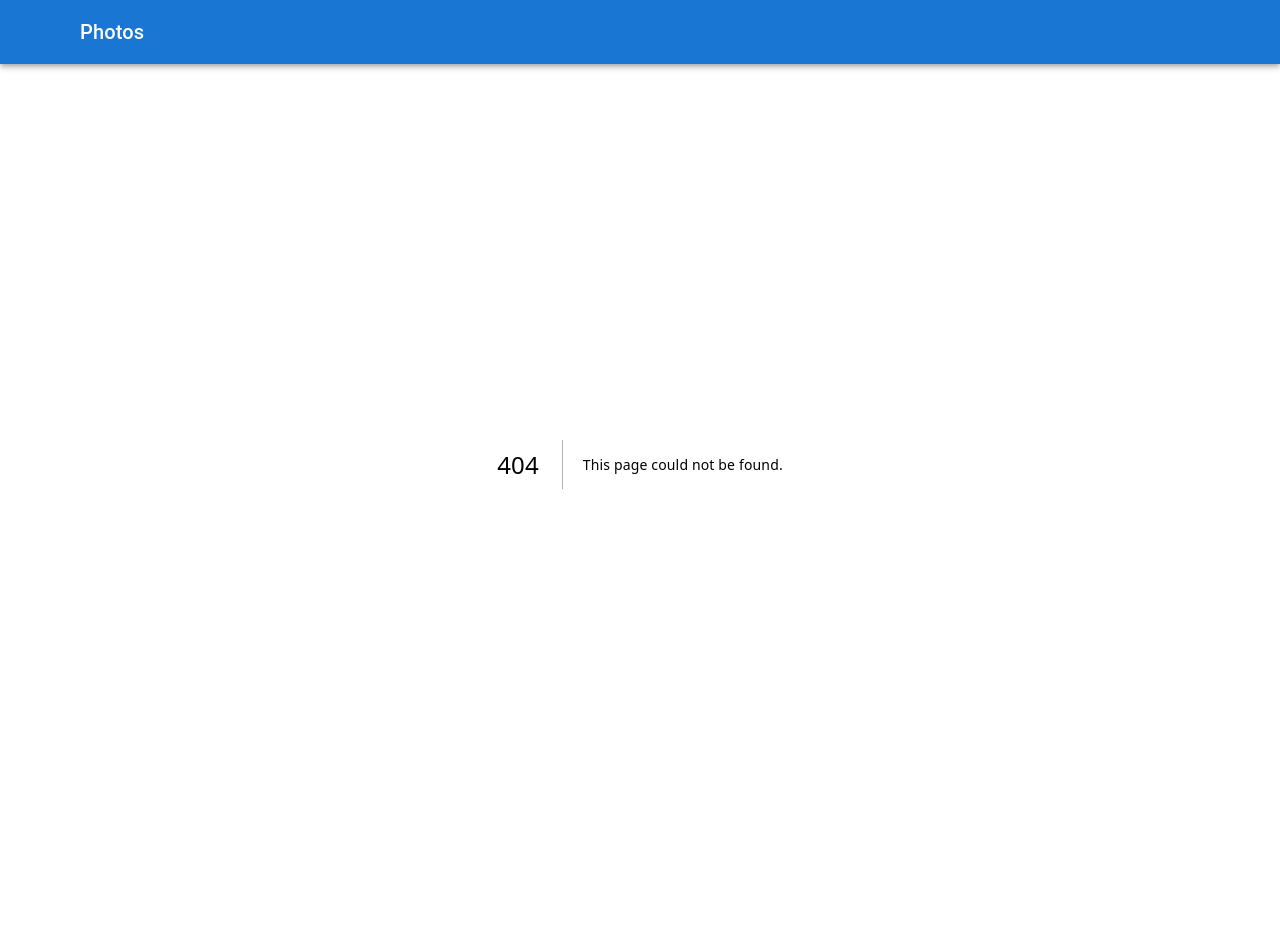
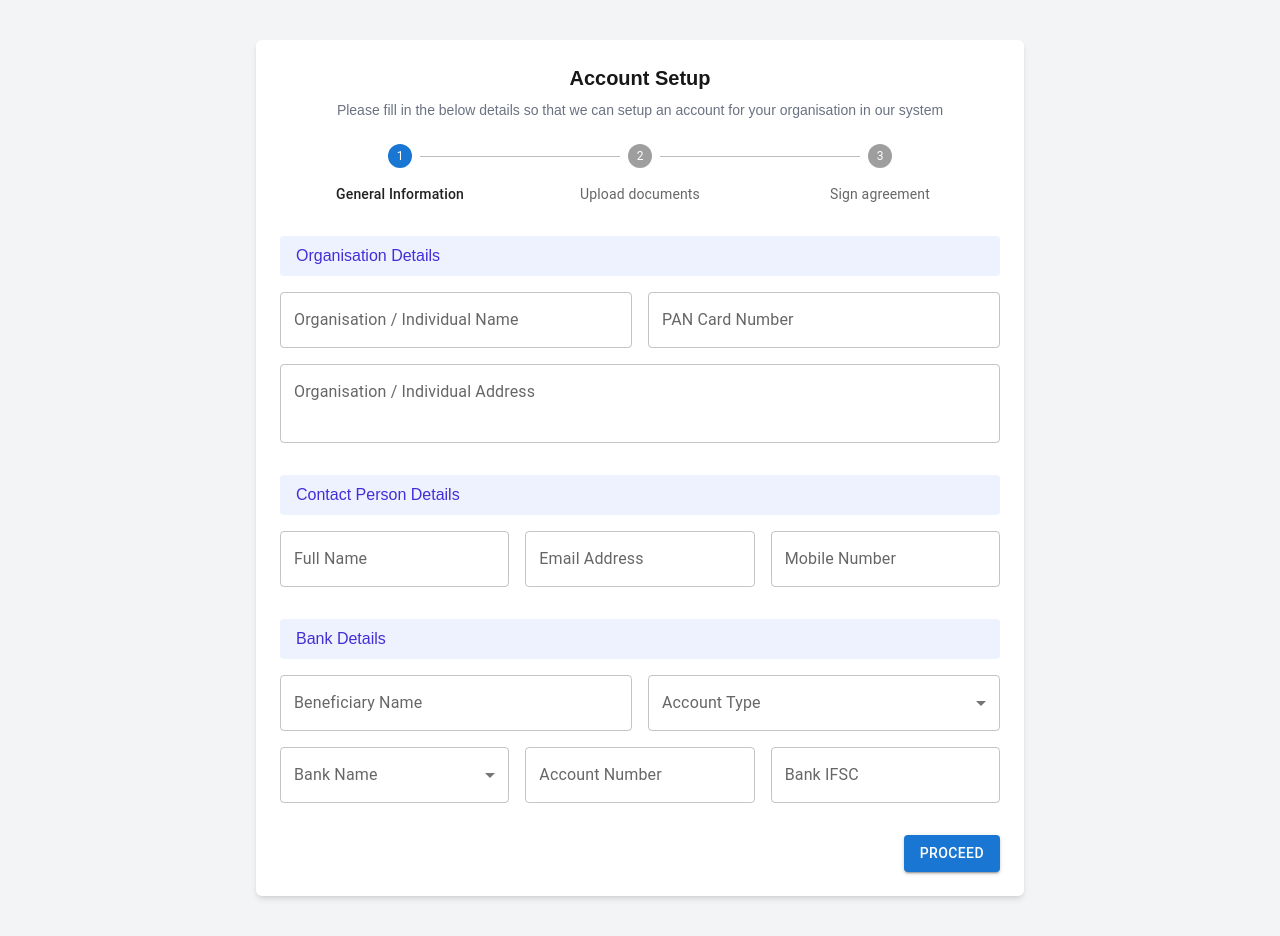
Before and after one commit to chouhannikita/MovieProject, a Next.js app in the folder frontend/: page /admin/auth/register/account-setup in a window 1280 px wide. Before the commit this address had no page. Before the commit the page ends 864 px from the top, so only its background shows below. Built offline with nearby package versions, Linux system fonts and the light colour scheme; some icons are missing.

Commit message:
verify otp

```diff
--- a/frontend/src/api/register/register.js
+++ b/frontend/src/api/register/register.js
@@ -9,3 +9,8 @@ export const sendOtpApi = async (data) => {
   const res = await apiCall("/otp/send", "POST", data);
   return res;
 }
+
+export const verifyOtpApi = async (data) => {
+  const res = await apiCall("/otp/verify", "POST", data);
+  return res;
+}
--- a/frontend/src/app/AppLayout.jsx
+++ b/frontend/src/app/AppLayout.jsx
@@ -1,29 +1,40 @@
 "use client";
-import React from "react";
-import Header from "./header/Header";
+
+import React, { useEffect, useState } from "react";
 import ThemeRegistry from "@/theme/ThemeRegistry";
 import { usePathname } from "next/navigation";
-import { PropTypes } from "prop-types";
+import PropTypes from "prop-types";
 
-const HIDE_LAYOUT_PATHS = ["/admin/auth/login", "/admin/auth/register"];
+const HIDE_LAYOUT_PATHS = [
+  "/admin/auth/login",
+  "/admin/auth/register",
+  "/admin/auth/register/account-setup",
+];
 
 const AppLayout = ({ children }) => {
-  const pathname = usePathname()
+  const pathname = usePathname();
+  const [mounted, setMounted] = useState(false);
+
+  useEffect(() => {
+    setMounted(true);
+  }, []);
+
+  // Prevent hydration mismatch
+  if (!mounted) {
+    return null;
+  }
+
   const shouldHideLayout = HIDE_LAYOUT_PATHS.includes(pathname);
 
   if (shouldHideLayout) {
     return <>{children}</>;
   }
 
-  return (
-    <ThemeRegistry>
-      <Header />
-      {children}
-    </ThemeRegistry>
-  );
+  return <ThemeRegistry>{children}</ThemeRegistry>;
 };
 
 export default AppLayout;
+
 AppLayout.propTypes = {
   children: PropTypes.node.isRequired,
 };
--- a/frontend/src/app/admin/auth/register/SentOTP.jsx
+++ b/frontend/src/app/admin/auth/register/SentOTP.jsx
@@ -4,8 +4,7 @@ import CustomButton from "@/components/custom-button/CustomButton";
 import { useSnackbar } from "@/context/SnackbarContext";
 import React, { useState } from "react";
 
-const SentOTP = () => {
-    const [email, setEmail] = useState("");
+const SentOTP = ({setTab,email,setEmail}) => {
     const [loader, setLoader] = useState(false);
     const { showSnackbar } = useSnackbar();
 
@@ -19,11 +18,13 @@ const SentOTP = () => {
       const res = await sendOtpApi({ email: email });
       if (res?.status === 200) {
         showSnackbar("OTP sent successfully", "success");
+        setTab(2)
       } else {
         showSnackbar("Failed to send OTP", "error");
       }
       setLoader(false);
     };
+
   return (
     <form onSubmit={handleOtp}>
       <FormInput
--- a/frontend/src/app/admin/auth/register/SignUp.jsx
+++ b/frontend/src/app/admin/auth/register/SignUp.jsx
@@ -3,8 +3,12 @@
 import Image from "next/image";
 import LeftLayout from "./LeftLayout";
 import SentOTP from "./SentOTP";
+import { useState } from "react";
+import VerifyOTP from "./VerifyOTP";
 
 export default function Signup() {
+  const [tab, setTab] = useState(1);
+  const [email, setEmail] = useState("");
 
   return (
     <div className="min-h-screen grid grid-cols-1 lg:grid-cols-2 bg-gray-100">
@@ -20,7 +24,11 @@ export default function Signup() {
               height={40}
             />
           </div>
-          <SentOTP />
+          {tab === 1 ? (
+            <SentOTP setTab={setTab} email={email} setEmail={setEmail} />
+          ) : (
+            <VerifyOTP setTab={setTab} email={email} />
+          )}
           <hr className="my-6" />
           <p className="text-center text-sm text-gray-700">
             Already have an account?{" "}
--- /dev/null
+++ b/frontend/src/app/admin/auth/register/VerifyOTP.jsx
@@ -0,0 +1,78 @@
+import FormInput from "@/components/Form-Input/FormInput";
+import CustomButton from "@/components/custom-button/CustomButton";
+import React, { useEffect, useState } from "react";
+import PropTypes from "prop-types";
+import { verifyOtpApi } from "@/api/register/register";
+import { useRouter } from "next/navigation";
+
+const RESEND_TIME = 15;
+
+const VerifyOTP = ({ setTab, email }) => {
+  const [otp, setOtp] = useState("");
+  const [timer, setTimer] = useState(RESEND_TIME);
+  const router = useRouter();
+
+  useEffect(() => {
+    if (timer === 0) {
+      setTab(1);
+      return;
+    } else if (timer === -1) {
+      return;
+    }
+    const interval = setInterval(() => {
+      setTimer((prev) => prev - 1);
+    }, 1000);
+
+    return () => clearInterval(interval);
+  }, [timer]);
+
+  const VerifyOTP = async (e) => {
+    e.preventDefault();
+    const res = await verifyOtpApi({ otp: otp, email: email });
+    if(res.status === 200) {
+      router.push('/admin/auth/register/account-setup');
+    }else{
+      alert("Invalid OTP. Please try again.");
+    }
+    setTimer(-1);
+  };
+
+  return (
+    <form onSubmit={VerifyOTP}>
+      <FormInput
+        label="Otp"
+        variant="outlined"
+        value={otp}
+        onChange={(e) => setOtp(e.target.value)}
+        type="text"
+        required={true}
+        className="w-full p-3 rounded-lg focus:ring focus:ring-blue-400 outline-none"
+      />
+
+      {timer > 0 && (
+        <span className="flex justify-end">
+          Resend OTP in: <b>{timer}s</b>
+        </span>
+      )}
+
+      <CustomButton
+        buttonText={"Verify OTP"}
+        type="submit"
+        variant="outlined"
+        sx={{
+          mt: 3,
+          height: "48px",
+          fontWeight: "bold",
+          width: "100%",
+          textTransform: "none",
+        }}
+      />
+    </form>
+  );
+};
+
+VerifyOTP.propTypes = {
+  setTab: PropTypes.func.isRequired,
+};
+
+export default VerifyOTP;
--- /dev/null
+++ b/frontend/src/app/admin/auth/register/account-setup/AccountSetup.jsx
@@ -0,0 +1,49 @@
+"use client";
+import React, { useState } from "react";
+import { Stepper, Step, StepLabel } from "@mui/material";
+import GeneralInfo from "./GeneralInfo";
+
+const steps = ["General Information", "Upload documents", "Sign agreement"];
+
+const AccountSetup = () => {
+  const [accountInfo, setAccountInfo] = useState({ generalInfo: {} });
+  return (
+    <div className="min-h-screen bg-gray-100 flex justify-center py-10">
+      <div className="w-full max-w-3xl bg-white rounded-md shadow-md p-6">
+        {/* Title */}
+        <h2 className="text-xl font-semibold text-center mb-2">
+          Account Setup
+        </h2>
+        <p className="text-center text-gray-500 text-sm mb-6">
+          Please fill in the below details so that we can setup an account for
+          your organisation in our system
+        </p>
+
+        <Stepper activeStep={0} alternativeLabel className="mb-8">
+          {steps.map((label) => (
+            <Step key={label}>
+              <StepLabel>{label}</StepLabel>
+            </Step>
+          ))}
+        </Stepper>
+        <GeneralInfo
+          Section={Section}
+          accountInfo={accountInfo}
+          setAccountInfo={setAccountInfo}
+        />
+      </div>
+    </div>
+  );
+};
+
+export default AccountSetup;
+
+/* ---------- Reusable Section Component ---------- */
+const Section = ({ title, children }) => (
+  <div className="mb-8">
+    <div className="bg-indigo-50 px-4 py-2 rounded text-indigo-700 font-medium mb-4">
+      {title}
+    </div>
+    {children}
+  </div>
+);
--- /dev/null
+++ b/frontend/src/app/admin/auth/register/account-setup/GeneralInfo.jsx
@@ -0,0 +1,59 @@
+import React from "react";
+import { TextField, Button, MenuItem } from "@mui/material";
+
+const GeneralInfo = ({ Section,accountInfo,setAccountInfo }) => {
+
+  return (
+    <>
+      <Section title="Organisation Details">
+        <div className="grid grid-cols-1 md:grid-cols-2 gap-4">
+          <TextField label="Organisation / Individual Name" fullWidth  />
+          <TextField label="PAN Card Number" fullWidth />
+        </div>
+
+        <div className="mt-4">
+          <TextField
+            label="Organisation / Individual Address"
+            fullWidth
+            multiline
+            rows={2}
+          />
+        </div>
+      </Section>
+
+      <Section title="Contact Person Details">
+        <div className="grid grid-cols-1 md:grid-cols-3 gap-4">
+          <TextField label="Full Name" fullWidth />
+          <TextField label="Email Address" fullWidth />
+          <TextField label="Mobile Number" fullWidth />
+        </div>
+      </Section>
+
+      <Section title="Bank Details">
+        <div className="grid grid-cols-1 md:grid-cols-2 gap-4">
+          <TextField label="Beneficiary Name" fullWidth />
+          <TextField select label="Account Type" fullWidth defaultValue="">
+            <MenuItem value="savings">Savings</MenuItem>
+            <MenuItem value="current">Current</MenuItem>
+          </TextField>
+        </div>
+
+        <div className="grid grid-cols-1 md:grid-cols-3 gap-4 mt-4">
+          <TextField select label="Bank Name" fullWidth>
+            <MenuItem value="sbi">SBI</MenuItem>
+            <MenuItem value="hdfc">HDFC</MenuItem>
+            <MenuItem value="icici">ICICI</MenuItem>
+          </TextField>
+          <TextField label="Account Number" fullWidth />
+          <TextField label="Bank IFSC" fullWidth />
+        </div>
+      </Section>
+
+      <div className="flex justify-end gap-4 mt-8">
+        <Button variant="contained">Proceed</Button>
+      </div>
+    </>
+  );
+};
+
+export default GeneralInfo;
--- /dev/null
+++ b/frontend/src/app/admin/auth/register/account-setup/page.jsx
@@ -0,0 +1,10 @@
+import React from 'react'
+import AccountSetup from './AccountSetup'
+
+const page = () => {
+  return (
+   <AccountSetup/>
+  )
+}
+
+export default page
```
